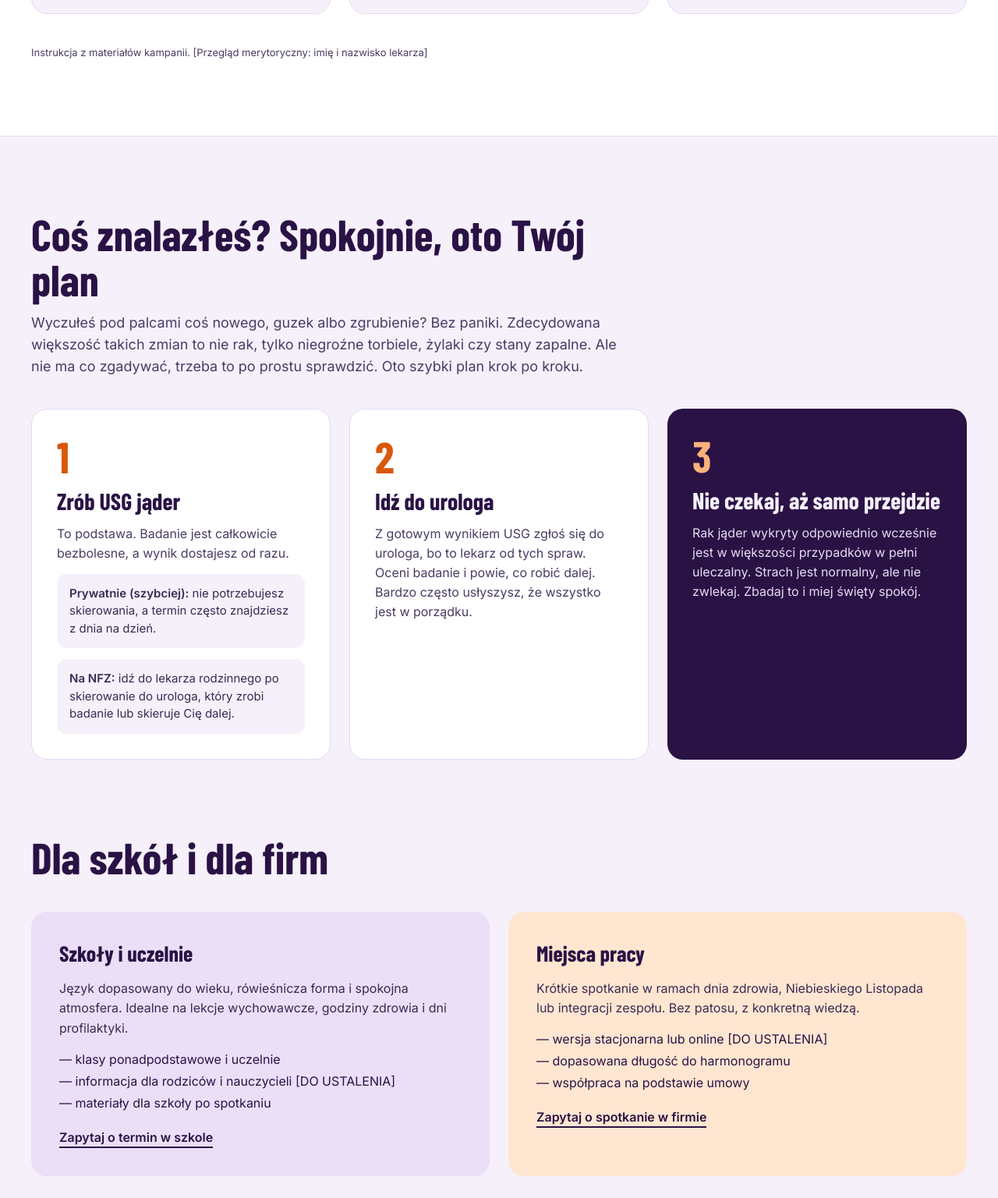
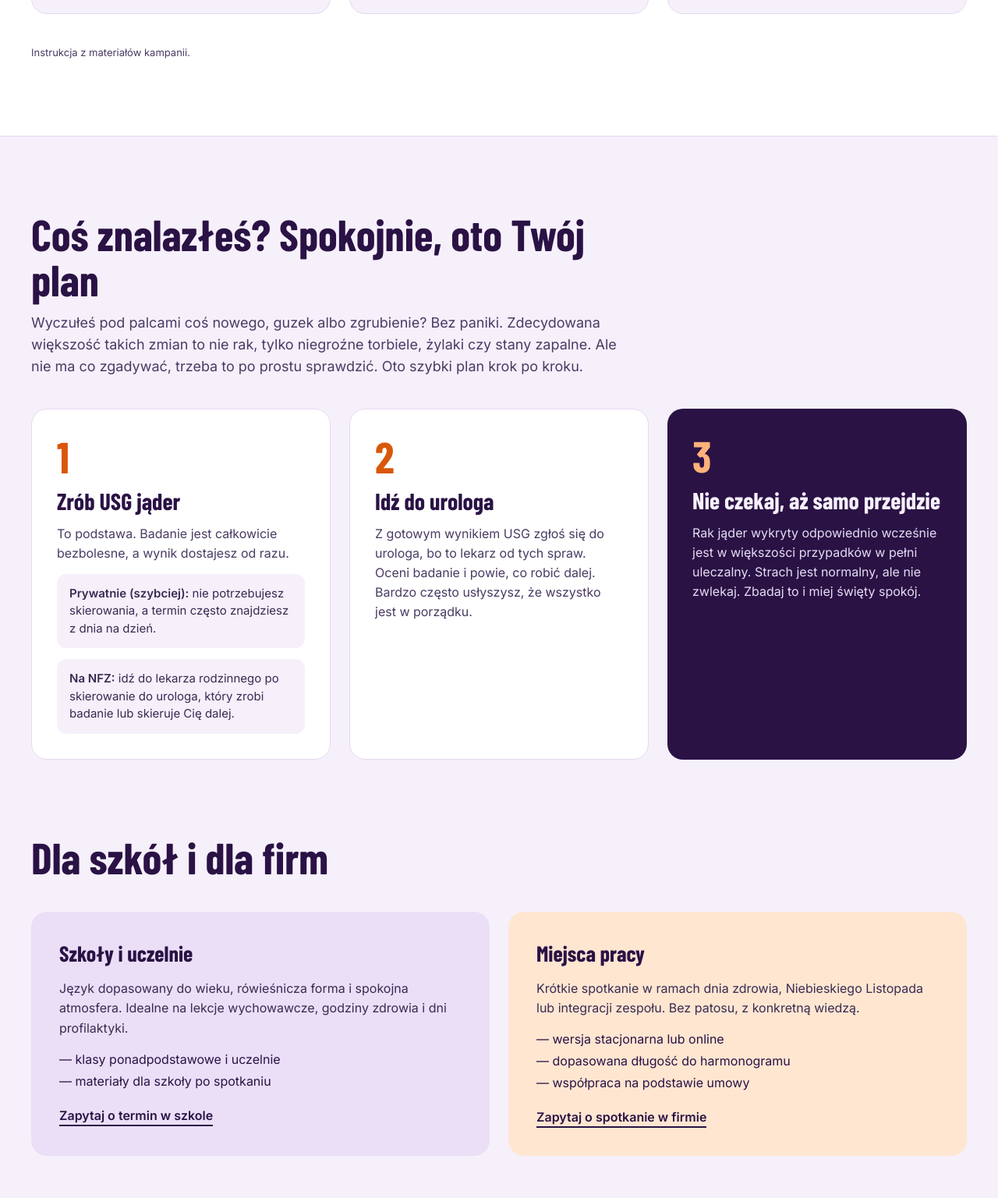
Before and after one commit to Goall89/kulki-pod-lupa-strona, a plain HTML site: page index.html in a window 1280 px wide. Shown: the part 2104-3640 px from the top of the page at 78% size. Drawn offline with nearby package versions, Linux system fonts and the light colour scheme.

Commit message:
Usunięte placeholdery: przegląd merytoryczny i [DO USTALENIA] w ofercie
- bez wzmianki o przeglądzie lekarza w samobadaniu i sekcji Wiedza
- szkoły: usunięty punkt o informacji dla rodziców i nauczycieli
- firmy: wersja stacjonarna lub online bez placeholdera

Co-Authored-By: Claude Opus 5.5 <noreply@anthropic.com>

```diff
--- a/index.html
+++ b/index.html
@@ -118,7 +118,7 @@ Kulki pod lupą
 <p style="margin:0;font-size:16px;line-height:1.55;color:#4A3B63">Bądź czujny na wszystko, co nowe lub nietypowe: twarde guzki (nawet wielkości ziarenka grochu), zgrubienia, opuchliznę, nagłą zmianę rozmiaru lub dziwne uczucie ciężaru.</p>
 </div>
 </div>
-<p style="margin:0;font-size:13px;line-height:1.5;color:#4A3B63;max-width:760px">Instrukcja z materiałów kampanii. [Przegląd merytoryczny: imię i nazwisko lekarza]</p>
+<p style="margin:0;font-size:13px;line-height:1.5;color:#4A3B63;max-width:760px">Instrukcja z materiałów kampanii.</p>
 </div>
 </section>
 
@@ -161,7 +161,6 @@ Kulki pod lupą
 <p style="margin:0;font-size:16px;line-height:1.6;color:#3A2A52">Język dopasowany do wieku, rówieśnicza forma i spokojna atmosfera. Idealne na lekcje wychowawcze, godziny zdrowia i dni profilaktyki.</p>
 <div style="display:flex;flex-direction:column;gap:8px;font-size:16px;color:#2A1245">
 <div>— klasy ponadpodstawowe i uczelnie</div>
-<div>— informacja dla rodziców i nauczycieli [DO USTALENIA]</div>
 <div>— materiały dla szkoły po spotkaniu</div>
 </div>
 <a href="#kontakt" style="align-self:flex-start;margin-top:8px;border-bottom:2px solid #2A1245;font-weight:600;padding-bottom:2px">Zapytaj o termin w szkole</a>
@@ -170,7 +169,7 @@ Kulki pod lupą
 <h3 style="margin:0;font-size:28px">Miejsca pracy</h3>
 <p style="margin:0;font-size:16px;line-height:1.6;color:#3A2A52">Krótkie spotkanie w ramach dnia zdrowia, Niebieskiego Listopada lub integracji zespołu. Bez patosu, z konkretną wiedzą.</p>
 <div style="display:flex;flex-direction:column;gap:8px;font-size:16px;color:#2A1245">
-<div>— wersja stacjonarna lub online [DO USTALENIA]</div>
+<div>— wersja stacjonarna lub online</div>
 <div>— dopasowana długość do harmonogramu</div>
 <div>— współpraca na podstawie umowy</div>
 </div>
@@ -270,7 +269,7 @@ Kulki pod lupą
 <div style="background:#FFFFFF;border:1px solid #E4D9F0;border-radius:20px;padding:28px;display:flex;flex-direction:column;gap:10px"><h3 style="margin:0;font-size:22px">Dwie minuty miesięcznie</h3><p style="margin:0;font-size:16px;line-height:1.55;color:#4A3B63">Samobadanie jąder jest szybkie i proste. Najlepiej robić je raz w miesiącu, w cieple, np. podczas kąpieli.</p></div>
 <div style="background:#FFFFFF;border:1px solid #E4D9F0;border-radius:20px;padding:28px;display:flex;flex-direction:column;gap:10px"><h3 style="margin:0;font-size:22px">Wcześnie wykryty rokuje dobrze</h3><p style="margin:0;font-size:16px;line-height:1.55;color:#4A3B63">Każdy niepokojący guzek lub zmiana to powód, by zgłosić się do lekarza lub urologa.</p></div>
 </div>
-<p style="margin:0;font-size:13px;line-height:1.5;color:#4A3B63;max-width:760px">Treści mają charakter edukacyjny i nie zastępują konsultacji lekarskiej. Źródła: NFZ, pacjent.gov.pl. [Przegląd merytoryczny: imię i nazwisko lekarza]</p>
+<p style="margin:0;font-size:13px;line-height:1.5;color:#4A3B63;max-width:760px">Treści mają charakter edukacyjny i nie zastępują konsultacji lekarskiej. Źródła: NFZ, pacjent.gov.pl.</p>
 </div>
 </section>
 
```
